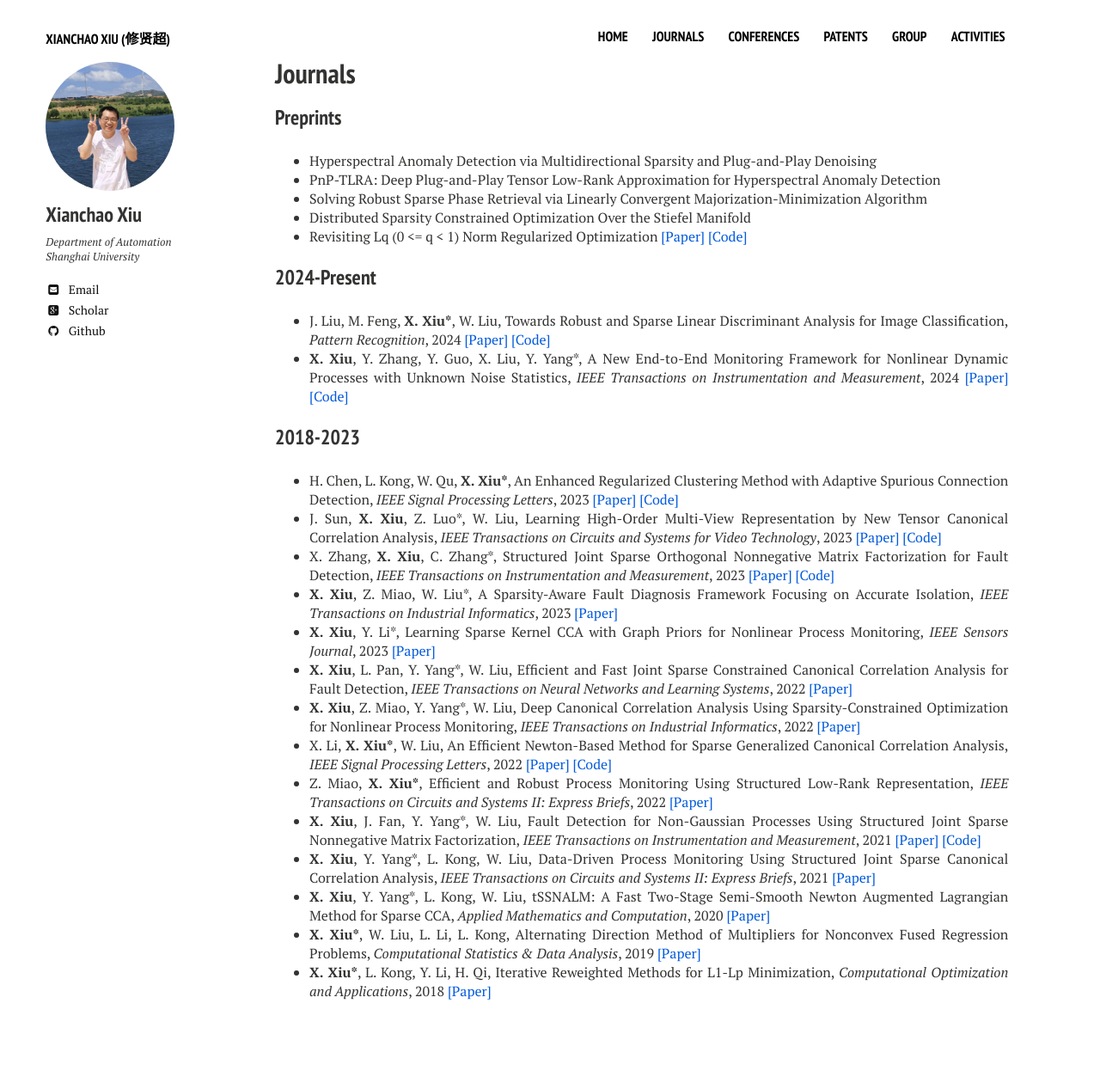
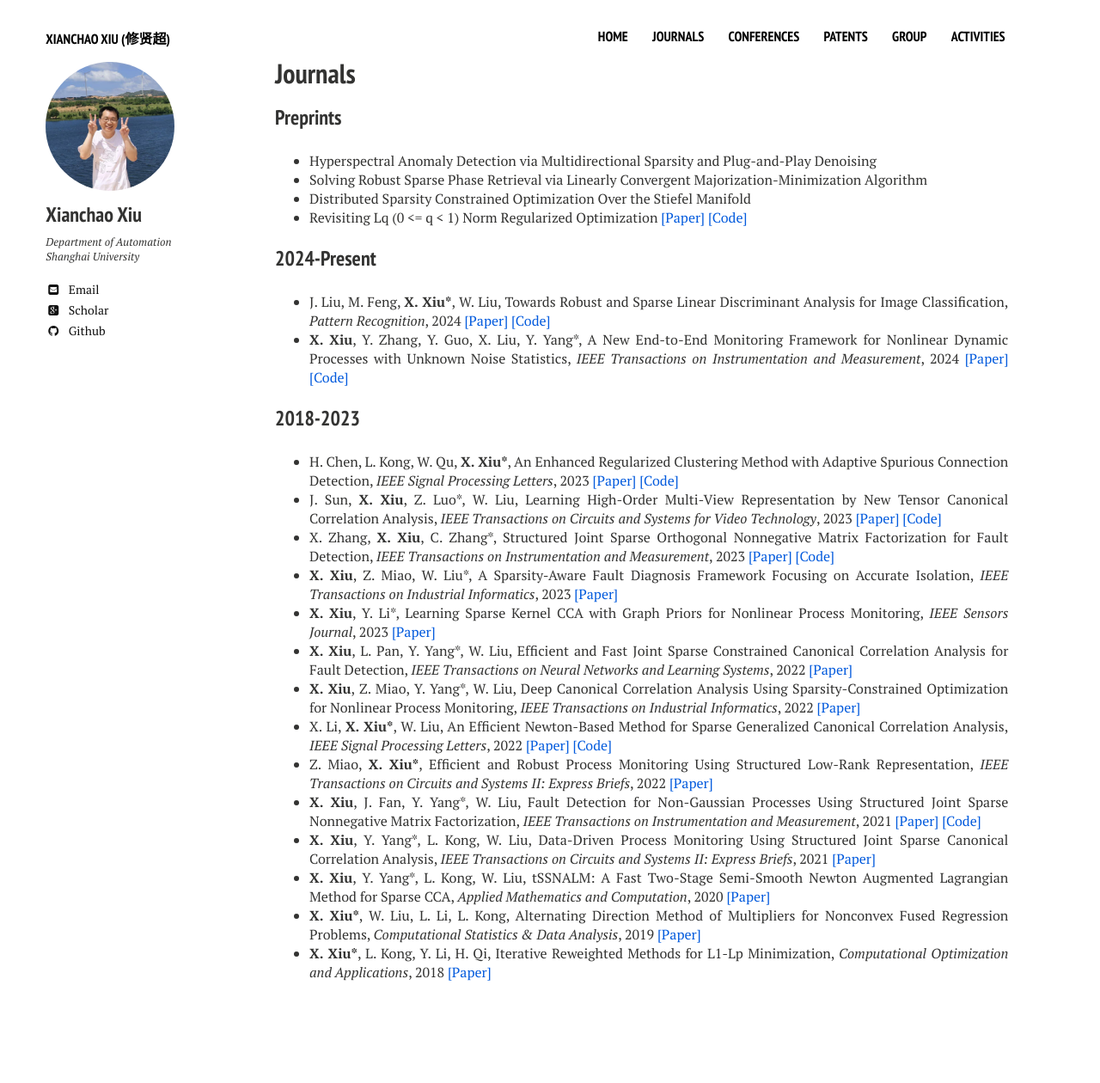
Before and after one commit to xianchaoxiu/xianchaoxiu.github.io, a Jekyll site: the page built from journals/index.md, in a window 1280 px wide. Shown: the whole page at 86% size. Built offline with Jekyll 4.4.1, drawn with Linux system fonts in a browser that asks for light colours; nearby versions of some CDN libraries; after the commit the page ends 1238 px from its top, so only the background shows below that.

Commit message:
Update index.md

```diff
--- a/journals/index.md
+++ b/journals/index.md
@@ -9,7 +9,6 @@ share: false
 
 ### Preprints
 * Hyperspectral Anomaly Detection via Multidirectional Sparsity and Plug-and-Play Denoising <br>
-* PnP-TLRA: Deep Plug-and-Play Tensor Low-Rank Approximation for Hyperspectral Anomaly Detection <br>
 * Solving Robust Sparse Phase Retrieval via Linearly Convergent Majorization-Minimization Algorithm  <br>
 * Distributed Sparsity Constrained Optimization Over the Stiefel Manifold	 <br>
 * Revisiting Lq (0 <= q < 1) Norm Regularized Optimization <a href="https://arxiv.org/abs/2306.14394" class="textlink" target="_blank">[Paper]</a> <a href="https://github.com/ShenglongZhou/PSNP" class="textlink" target="_blank">[Code]</a> <br>
```
